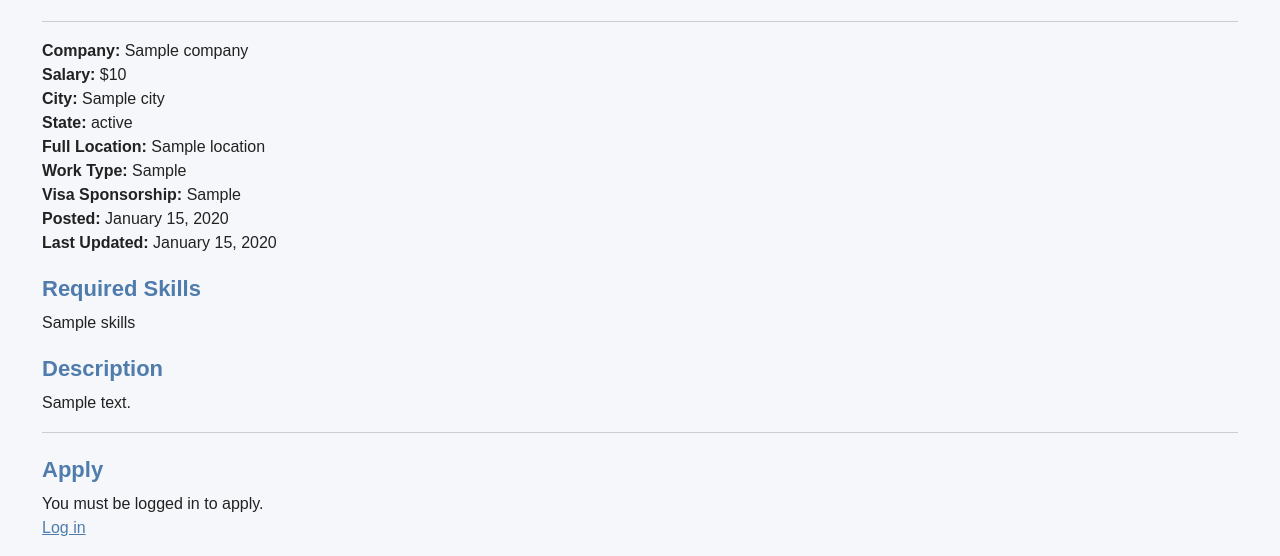
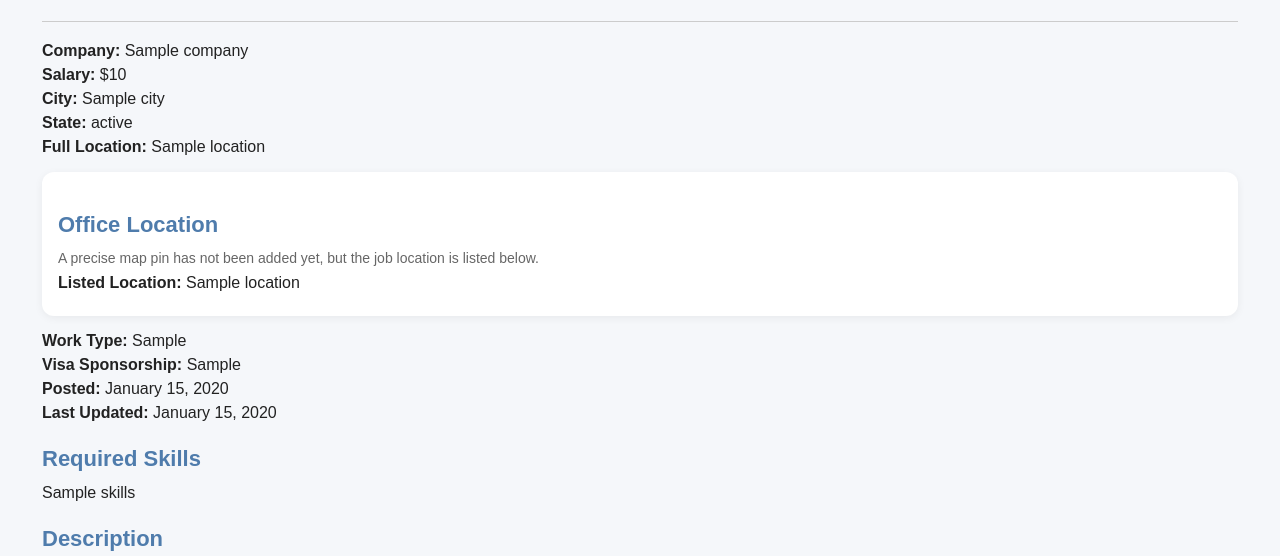
Before and after one commit to janista-ng/2340-Project-1-, a Django app: template jobs/templates/jobs/job_detail.html in a window 1280 px wide. Shown: the part 204-760 px from the top of the page. Run offline with Django 5.2, Linux system fonts and the light colour scheme; the template is opened without the code that fills it: most values are stand-ins (such as "Sample title", 1, 10 or a date in 2020); data that the repository does not hold is empty.

Commit message:
Start implementing job location map (User Story 2)

```diff
--- a/jobs/models.py
+++ b/jobs/models.py
@@ -36,8 +36,14 @@ class Job(models.Model):
             self.location = ""
         super().save(*args, **kwargs)
 
+    @property
+    def has_coordinates(self):
+        return self.latitude is not None and self.longitude is not None
+
     def __str__(self):
         return self.title
+
+
 
 class Application(models.Model):
     STATUS_CHOICES = (
--- a/jobs/templates/jobs/job_detail.html
+++ b/jobs/templates/jobs/job_detail.html
@@ -94,6 +94,30 @@
   .label {
     font-weight: bold;
   }
+
+  .map-card {
+    background: #ffffff;
+    border-radius: 12px;
+    padding: 16px;
+    margin-top: 16px;
+    box-shadow: 0 2px 8px rgba(0,0,0,0.06);
+  }
+
+  .map-card p {
+    margin-bottom: 8px;
+  }
+
+  #job-office-map {
+    height: 280px;
+    border: 1px solid #d9dee7;
+    border-radius: 10px;
+    margin-top: 10px;
+  }
+
+  .location-note {
+    font-size: 14px;
+    color: #666;
+  }
 </style>
 
 <div class="content-wrapper">
@@ -128,6 +152,37 @@
 
     {% if job.location %}
       <p><span class="label">Full Location:</span> {{ job.location }}</p>
+    {% endif %}
+
+    {% if job.has_coordinates %}
+      <div class="section map-card">
+        <h2>Office Location</h2>
+
+        {% if job.remote == "remote" %}
+          <p class="location-note">
+            This role is listed as remote, but the employer has also provided an office location pin.
+          </p>
+        {% elif job.remote == "hybrid" %}
+          <p class="location-note">
+            This hybrid role includes an office location pin so candidates can see where the in-person work is based.
+          </p>
+        {% else %}
+          <p class="location-note">
+            This pinned map shows the job’s office location.
+          </p>
+        {% endif %}
+
+        <p><span class="label">Pinned Location:</span> {{ job.location }}</p>
+        <div id="job-office-map"></div>
+      </div>
+    {% elif job.location %}
+      <div class="section map-card">
+        <h2>Office Location</h2>
+        <p class="location-note">
+          A precise map pin has not been added yet, but the job location is listed below.
+        </p>
+        <p><span class="label">Listed Location:</span> {{ job.location }}</p>
+      </div>
     {% endif %}
 
     {% if job.remote %}
@@ -177,4 +232,35 @@
     <p><a href="{% url 'login' %}">Log in</a></p>
   {% endif %}
 </div>
+
+{% if job.has_coordinates %}
+  <link rel="stylesheet" href="https://unpkg.com/leaflet@1.9.4/dist/leaflet.css" crossorigin="">
+  <script src="https://unpkg.com/leaflet@1.9.4/dist/leaflet.js" crossorigin=""></script>
+  <script>
+    (function() {
+      var lat = parseFloat("{{ job.latitude|default:'' }}");
+      var lng = parseFloat("{{ job.longitude|default:'' }}");
+
+      if (!isNaN(lat) && !isNaN(lng)) {
+        var map = L.map('job-office-map').setView([lat, lng], 14);
+
+        L.tileLayer('https://{s}.tile.openstreetmap.org/{z}/{x}/{y}.png', {
+          attribution: '&copy; OpenStreetMap'
+        }).addTo(map);
+
+        L.marker([lat, lng])
+          .addTo(map)
+          .bindPopup(
+            "<strong>{{ job.title|escapejs }}</strong><br>{{ job.location|default:''|escapejs }}"
+          )
+          .openPopup();
+
+        setTimeout(function() {
+          map.invalidateSize();
+        }, 100);
+      }
+    })();
+  </script>
+{% endif %}
+
 {% endblock %}
```
Also changed, not shown: jobs/admin.py (+7 -1 lines), jobs/templates/jobs/job_edit.html (+28 -4 lines), jobs/templates/jobs/job_form.html (+33 -7 lines).
